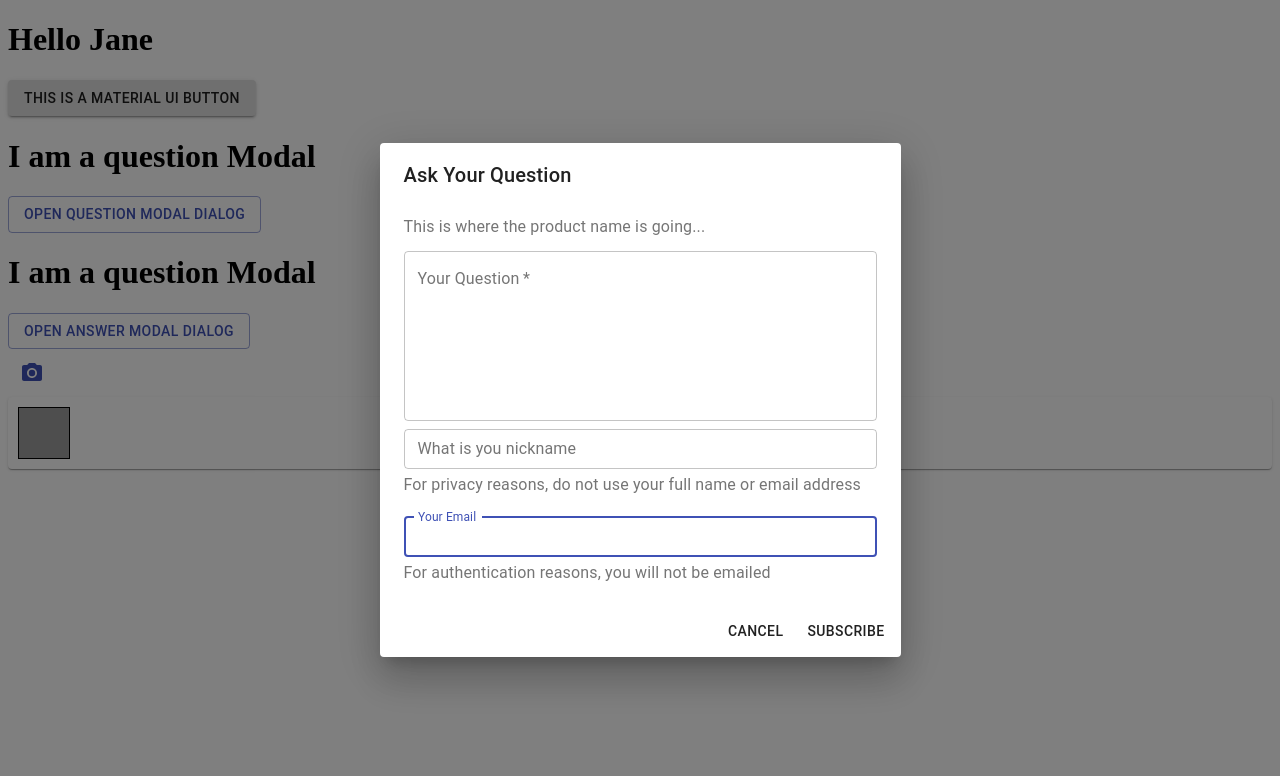
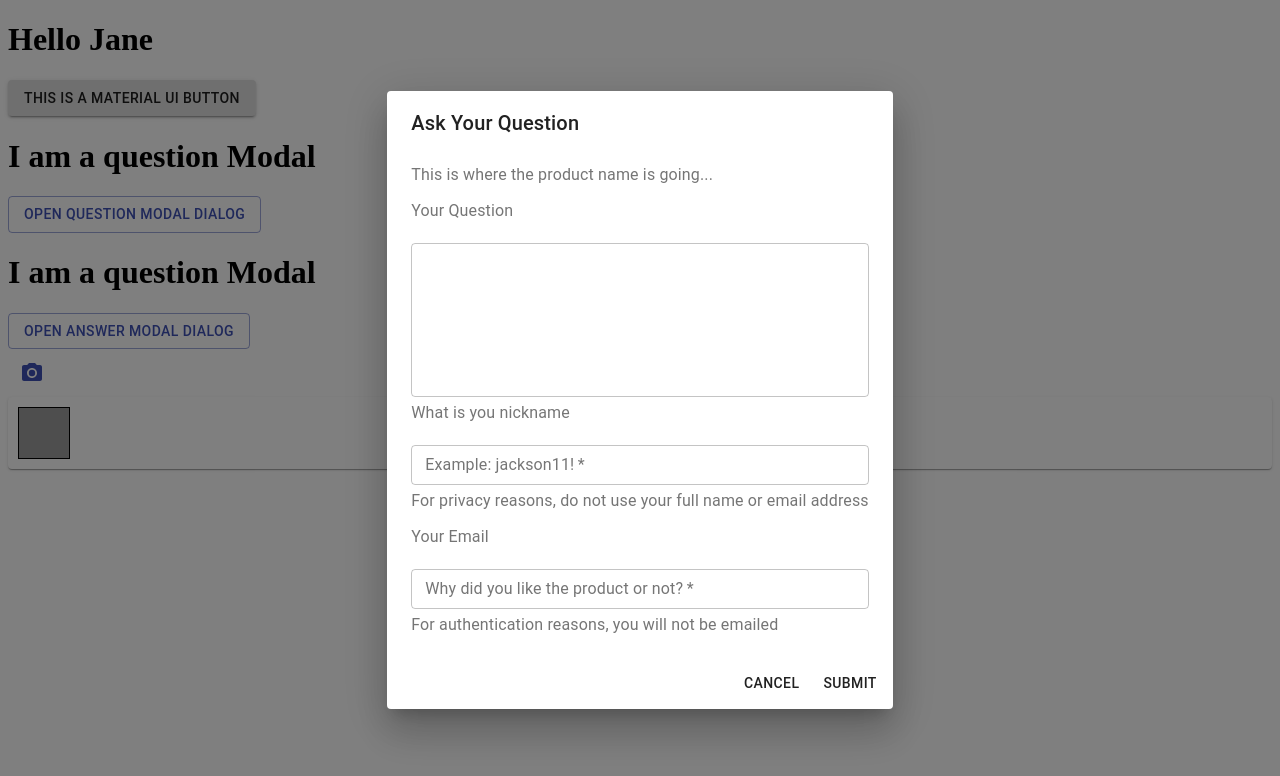
Before and after one commit to HRNYC32-Ubran-Journey/project-cat-walk, a React app: page / in a window 1280 px wide. Both pictures are taken after a click on the button "OPEN QUESTION MODAL DIALOG". Shown: the top 776 px of the page. Built offline with nearby package versions, Linux system fonts and the light colour scheme; grey boxes are pictures that could not be loaded; the HTML template or start-up script is replaced by a standard one.

Commit message:
question skeleton

```diff
--- a/src/components/qa/subcomponents/QuestionModal.jsx
+++ b/src/components/qa/subcomponents/QuestionModal.jsx
@@ -24,34 +24,42 @@ export default function QuestionModal() {
           <DialogContentText>
             This is where the product name is going...
           </DialogContentText>
+          <DialogContentText>
+            Your Question
+          </DialogContentText>
           <TextField
-            id="outlined-multiline-static"
+            id="question-field"
             required
+            margin="dense"
             multiline
             rows={7}
             variant="outlined"
-            label="Your Question"
             fullWidth
           />
+           <br/>
+          <DialogContentText>
+            What is you nickname
+          </DialogContentText>
           <TextField
-            placeholder="Example: jackson11!"
+            id="nickname-field"
             margin="dense"
-            id="nickname"
-            label="What is you nickname"
+            required
+            label="Example: jackson11!"
             variant="outlined"
             fullWidth
           />
           <DialogContentText>
             For privacy reasons, do not use your full name or email address
           </DialogContentText>
-
+          <DialogContentText>
+            Your Email
+          </DialogContentText>
           <TextField
-            autoFocus
             margin="dense"
             id="email"
-            label="Your Email"
+            required
             variant="outlined"
-            placeholder="Why did you like the product or not?"
+            label="Why did you like the product or not?"
             type="email"
             fullWidth
           />
@@ -61,7 +69,7 @@ export default function QuestionModal() {
         </DialogContent>
         <DialogActions>
           <Button> Cancel </Button>
-          <Button onClick={() => {console.log('clicked')}}> Subscribe </Button>
+          <Button> Submit </Button>
         </DialogActions>
       </Dialog>
     </div>
```
